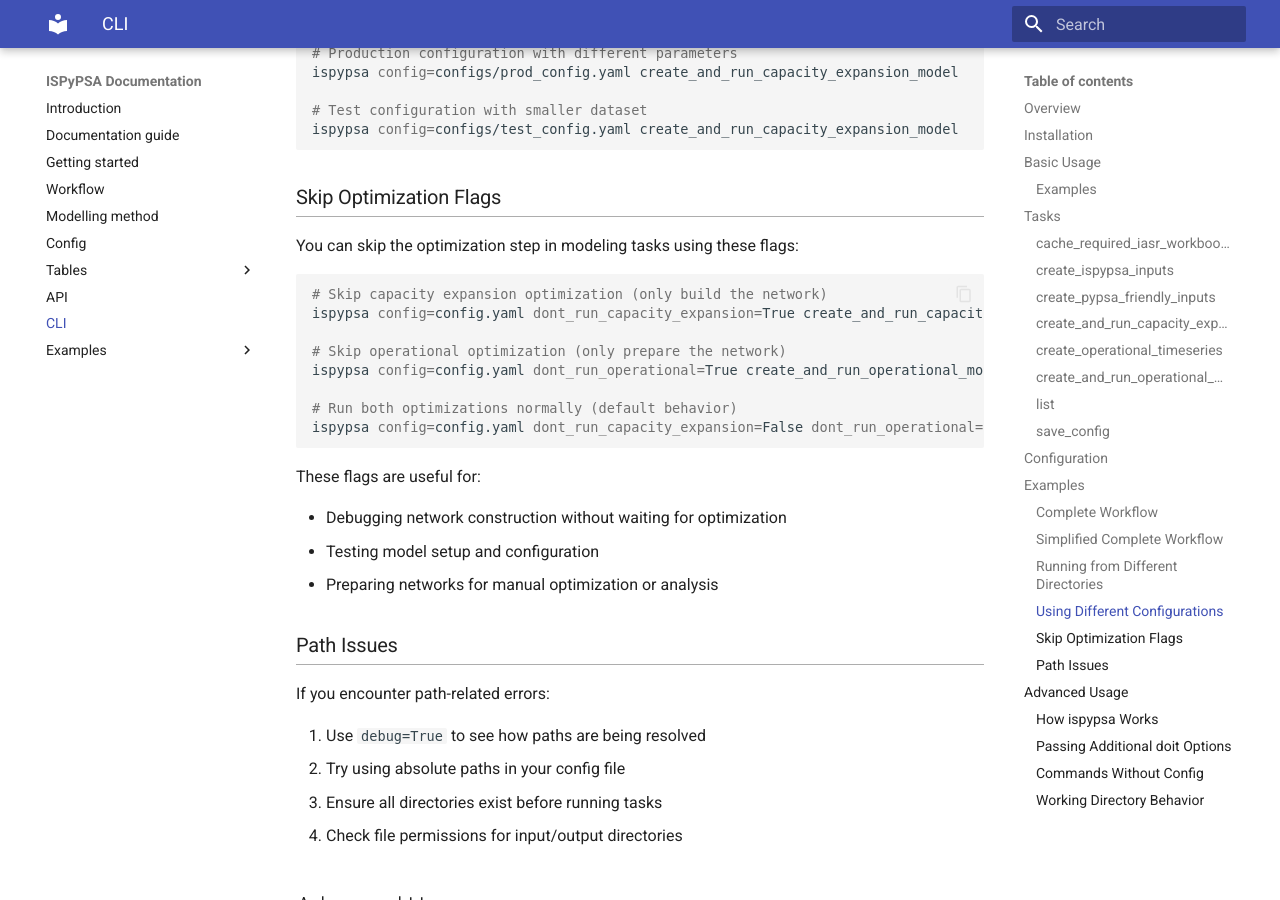
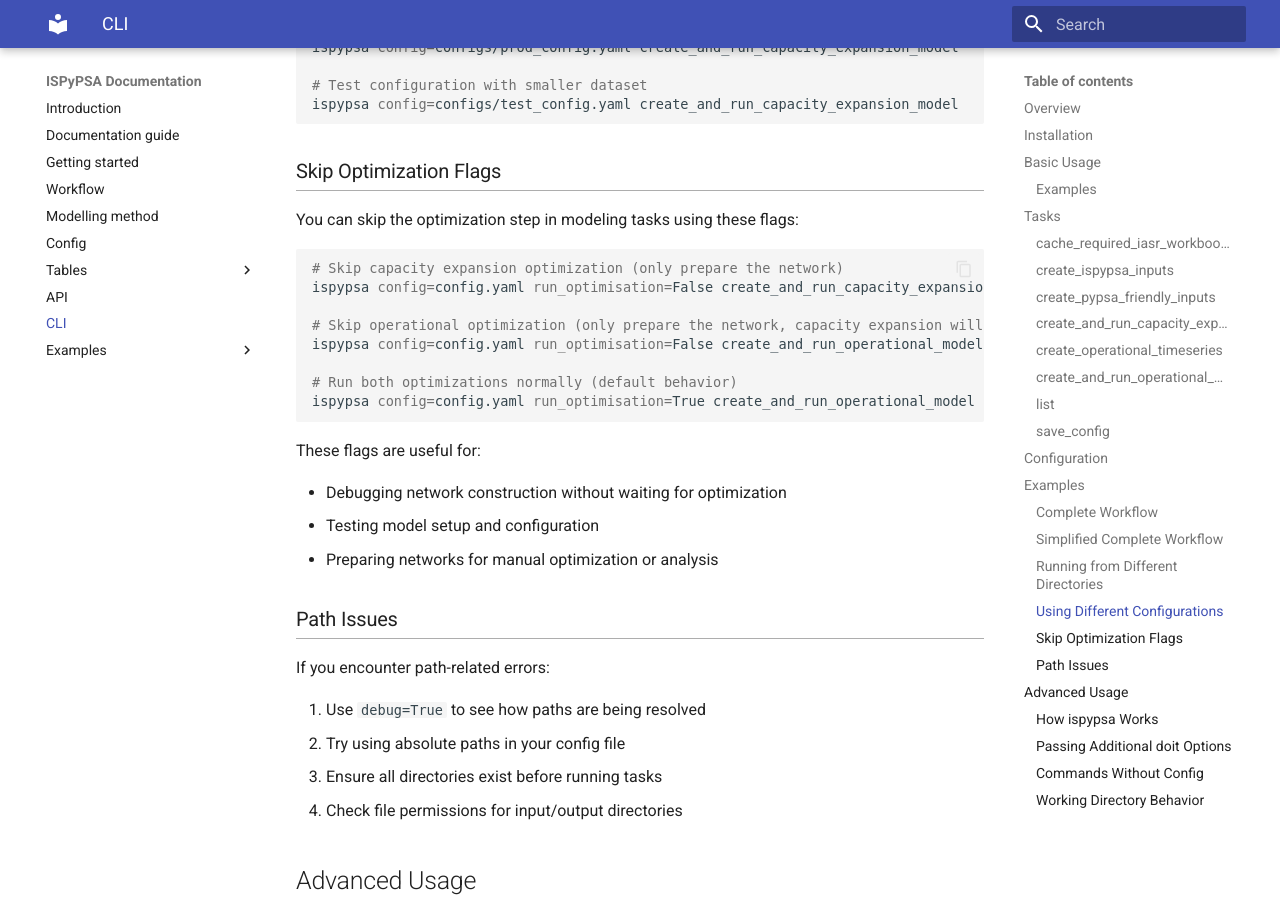
Before and after one commit to Open-ISP/ISPyPSA, an MkDocs documentation site: the page built from docs/cli.md, in a window 1280 px wide and 900 px high, scrolled down 8221 px. Built offline with MkDocs 1.6.1 and Material for MkDocs 9.7.7, drawn with Linux system fonts in a browser that asks for light colours; some of the changed text lies outside the part shown.

Commit message:
update config docs and cli flags as per pr review

````diff
--- a/docs/cli.md
+++ b/docs/cli.md
@@ -169,10 +169,10 @@
 
 **Skip Optimization Option:**
 
-You can skip the optimization step and only build the network using the `dont_run_capacity_expansion` flag:
+You can skip the optimization step and only build the network using the `run_optimisation` flag:
 
 ```bash
-ispypsa config=config.yaml dont_run_capacity_expansion=True create_and_run_capacity_expansion_model
+ispypsa config=config.yaml run_optimisation=False create_and_run_capacity_expansion_model
 ```
 
 This is particularly useful for:
@@ -181,7 +181,7 @@
 - Debugging model setup issues
 - Creating a network file for manual inspection or custom optimization
 
-When this flag is set to `True`, the task will:
+When this flag is set to `False`, the task will:
 1. Build the complete PyPSA network with all components and constraints
 2. Save the unoptimized network to the output file
 3. Skip the potentially time-consuming optimization step
@@ -226,7 +226,7 @@
 !!! note "Running Without Capacity Expansion"
 
     The operational model can be built and run even if the capacity expansion optimization was
-    skipped (using `dont_run_capacity_expansion=True`). However, this will significantly affect
+    skipped (using `run_optimisation=False`). However, this will significantly affect
     the operational model outputs because:
 
     - The network will use initial capacities rather than optimized capacities
@@ -238,10 +238,10 @@
 
 **Skip Optimization Option:**
 
-You can skip the optimization step and only prepare the network using the `dont_run_operational` flag:
+You can skip the optimization step and only prepare the network using the `run_optimisation` flag:
 
 ```bash
-ispypsa config=config.yaml dont_run_operational=True create_and_run_operational_model
+ispypsa config=config.yaml run_optimisation=False create_and_run_operational_model
 ```
 
 This is particularly useful for:
@@ -251,7 +251,7 @@
 - Debugging time series data integration
 - Creating a prepared network for custom operational analysis
 
-When this flag is set to `True`, the task will:
+When this flag is set to `False`, the task will:
 
 1. Load the capacity expansion results
 2. Update the network with operational time series data
@@ -385,14 +385,14 @@
 You can skip the optimization step in modeling tasks using these flags:
 
 ```bash
-# Skip capacity expansion optimization (only build the network)
-ispypsa config=config.yaml dont_run_capacity_expansion=True create_and_run_capacity_expansion_model
+# Skip capacity expansion optimization (only prepare the network)
+ispypsa config=config.yaml run_optimisation=False create_and_run_capacity_expansion_model
 
-# Skip operational optimization (only prepare the network)
-ispypsa config=config.yaml dont_run_operational=True create_and_run_operational_model
+# Skip operational optimization (only prepare the network, capacity expansion will also be skipped)
+ispypsa config=config.yaml run_optimisation=False create_and_run_operational_model
 
 # Run both optimizations normally (default behavior)
-ispypsa config=config.yaml dont_run_capacity_expansion=False dont_run_operational=False create_and_run_operational_model
+ispypsa config=config.yaml run_optimisation=True create_and_run_operational_model
 ```
 
 These flags are useful for:
````
Also changed, not shown: docs/config.md (+6 -2 lines), 1 other file.
